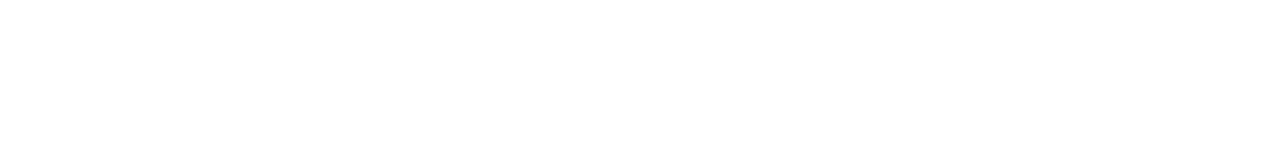
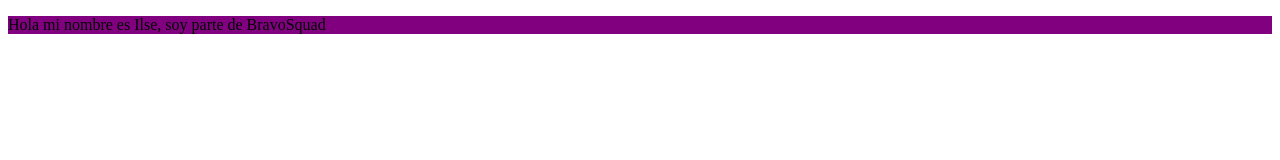
Before and after one commit to rossy80/simulacroExamen, a plain HTML site: page index.html in a window 1280 px wide. Drawn offline with Linux system fonts and the light colour scheme.

Commit message:
ilse párrafo

```diff
--- a/css/styles.css
+++ b/css/styles.css
@@ -0,0 +1,3 @@
+.ilse {
+  background-color: purple;
+}
--- a/index.html
+++ b/index.html
@@ -6,5 +6,6 @@
     <title>SIMULACRO EXAMEN</title>
   </head>
   <body>
+    <p class="ilse">Hola mi nombre es Ilse, soy parte de BravoSquad</p>
   </body>
 </html>
```
